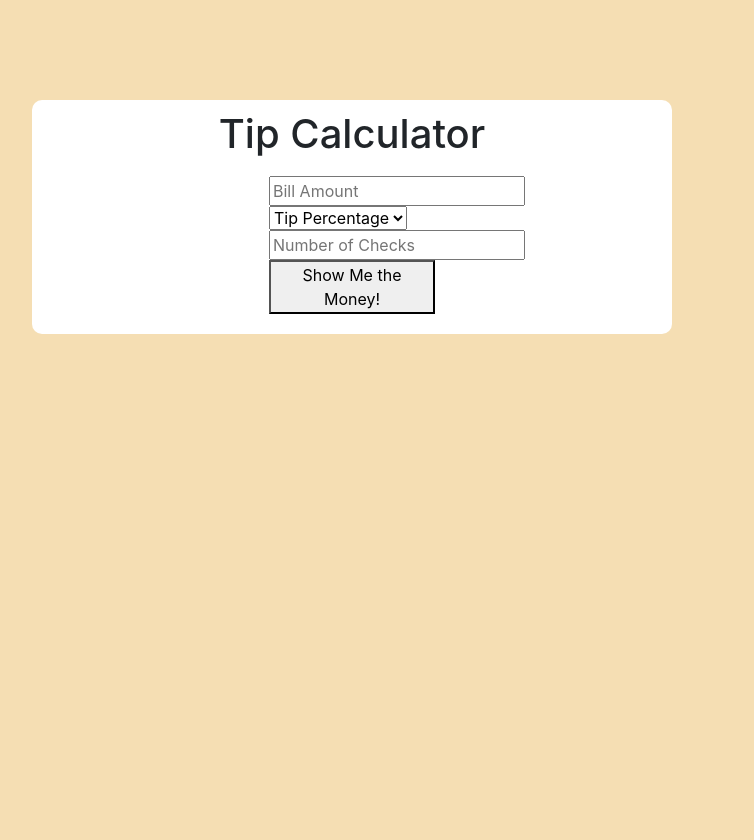
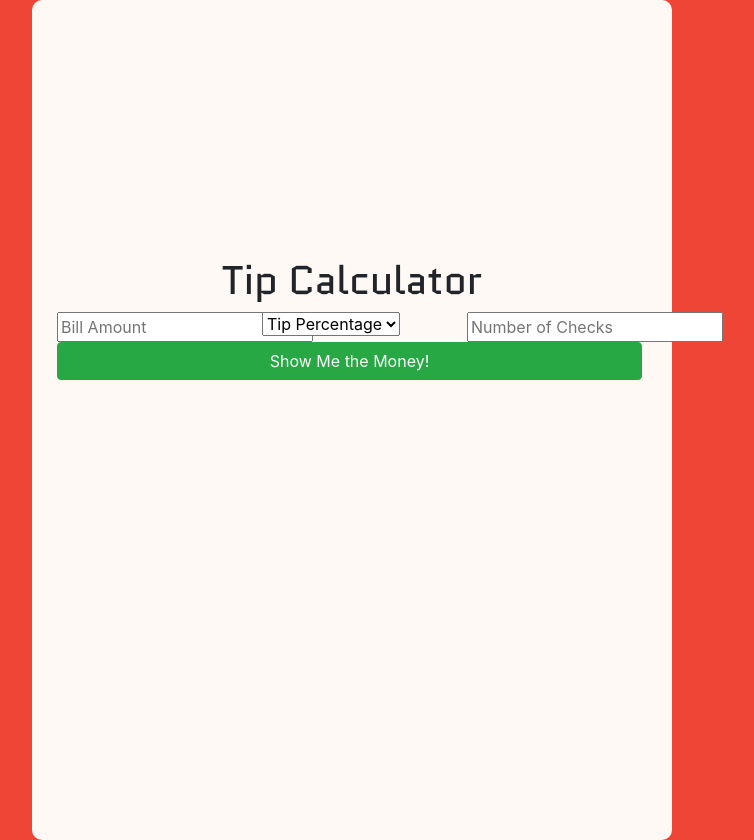
Before and after one commit to connortwele/tipCalculator, a plain HTML site: page index.html in a window 1280 px wide. Shown: the whole page, without its empty margins (288-1042 px from the left). Before the commit the page ends 800 px from the top, so only its background shows below. Drawn offline with nearby package versions, Linux system fonts and the light colour scheme.

Commit message:
fixed number of checks, messed with bootstrap grid

```diff
--- a/app.js
+++ b/app.js
@@ -8,9 +8,10 @@ function consoleMe(){
 }
 
 function calculateTip(){
-    var percentage = document.getElementById('percent').value;
+    var percentage = (document.getElementById('percent').value)*.01;
     var billAmount = document.getElementById('billAmount').value;
     var split = document.getElementById('billSplit').value
+    if (split == ''){split = 1} else {split = split};
     var tipAmount = (billAmount * percentage)/split;
     if (tipAmount == 0){
         tipAmount = "Do you really need help figuring out 0%?? Dont be a jerk, leave at least 5%"
@@ -18,6 +19,4 @@ function calculateTip(){
         tipAmount = "$" + tipAmount + " tip per person" + "<br>" + "$" + ((billAmount/split) + tipAmount) + " total per person "
     }
     document.getElementById("answer").innerHTML = tipAmount;
-
-
     }
--- a/index.html
+++ b/index.html
@@ -4,31 +4,37 @@
     <meta charset="UTF-8">
     <meta name="viewport" content="width=device-width, initial-scale=1.0">
     <title>Document</title>
+    <link href="https://fonts.googleapis.com/css2?family=Quantico&display=swap" rel="stylesheet">
     <link rel="stylesheet" href="https://stackpath.bootstrapcdn.com/bootstrap/4.5.0/css/bootstrap.min.css" integrity="sha384-9aIt2nRpC12Uk9gS9baDl411NQApFmC26EwAOH8WgZl5MYYxFfc+NcPb1dKGj7Sk" crossorigin="anonymous">
     <link rel="stylesheet" href="./style.css">
 </head>
 <body>
     <div class = "outerContainer">
         <h1 class="text-center">Tip Calculator</h1>
-    <div class = "innerContainer">
-        <input type="text" id="billAmount" placeholder="Bill Amount">
-        <br>
+    <div class = "container no-gutters">
+    <div class ="row justify-content-center">
+        <div class="col-sm-4">
+            <input type="text" id="billAmount" placeholder="Bill Amount">
+        </div>
+        <div class="col-sm-4">
         <select name="" id="percent">
             <option selected disabled value="0">Tip Percentage</option>
-            <option value=".3">30%</option>
-            <option value=".25">25%</option>
-            <option value=".2">20%</option>
-            <option value=".15">15%</option>
-            <option value=".1">10%</option>
-            <option value=".05">5%</option>
+            <option value="30">30%</option>
+            <option value="25">25%</option>
+            <option value="20">20%</option>
+            <option value="15">15%</option>
+            <option value="1">10%</option>
+            <option value="05">5%</option>
             <option value="0">0%</option>
         </select>
+        </div>
+        <div class="col-sm-4">
+            <input type="text" id="billSplit" placeholder="Number of Checks" required >
+        </div>
+        </div>
+        <button class="btn btn-success btn-block" onClick="calculateTip()">Show Me the Money!</button>
     <br>
-        <input type="text" id="billSplit" placeholder="Number of Checks">
-    <br>
-        <button onClick="calculateTip()">Show Me the Money!</button>
-    <br>
-        <div id="answer" ></div>
+        <div id="answer" class="text-center"></div>
     </div>
     </div>
 
--- a/style.css
+++ b/style.css
@@ -1,20 +1,22 @@
 body{
-    background-color: wheat;
+    background-color: #EE4537;
 }
 
 .outerContainer{
-    background-color: white;
+    background-color: #FFF9F5;
     margin: auto;
     width: 50%;
     padding: 10px;
     border-radius: 10px;
-    margin-top: 100px;
+    min-height: 105vh;
+    padding-top:20%;
 }
 
-.innerContainer{
-    background-color: white;
-    margin: auto;
-    width: 30%;
-    padding: 10px;
 
+h1{
+    font-family: 'Quantico', sans-serif;
 }
+
+.container{
+    padding-right:20px;
+}
```
